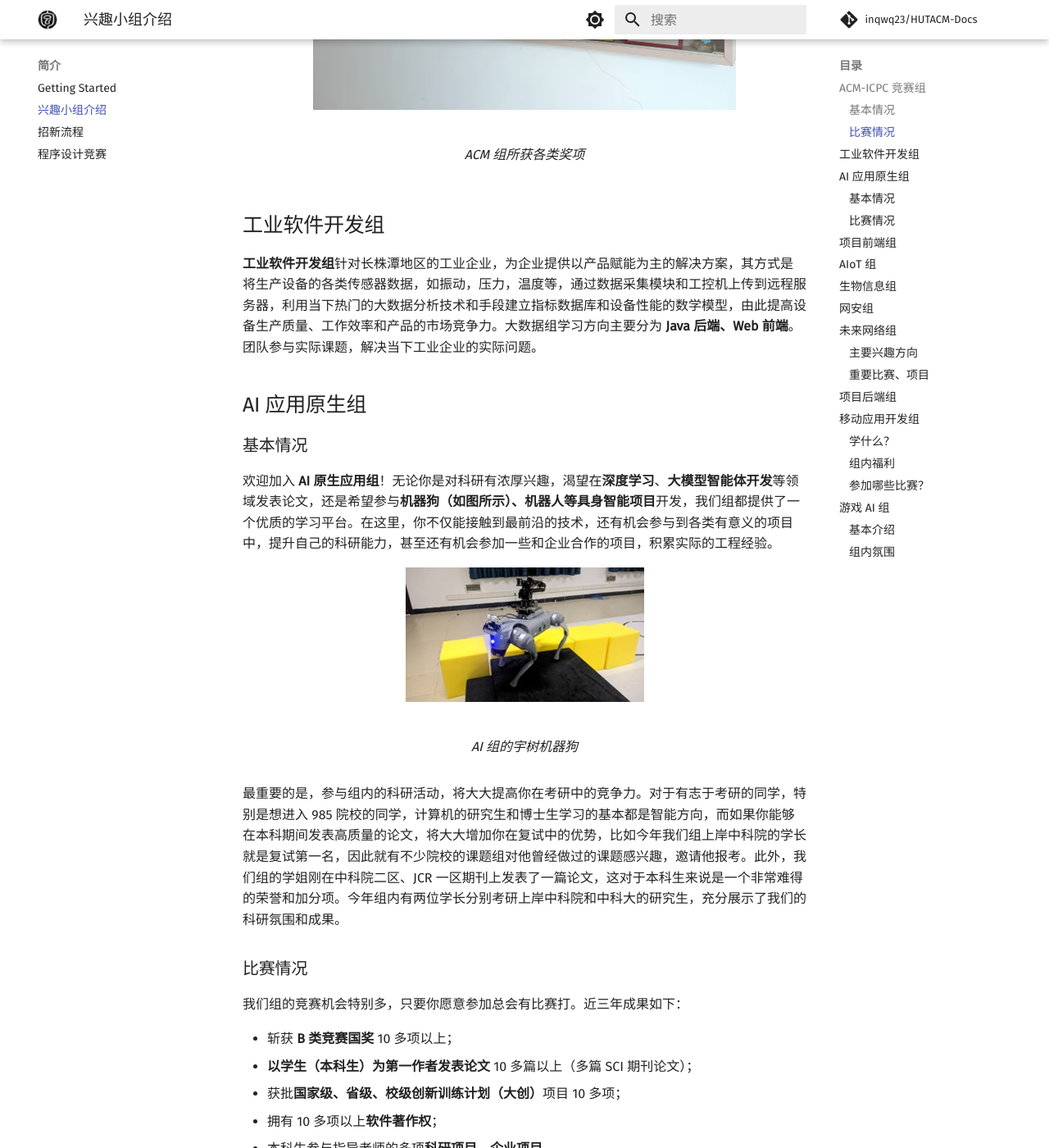
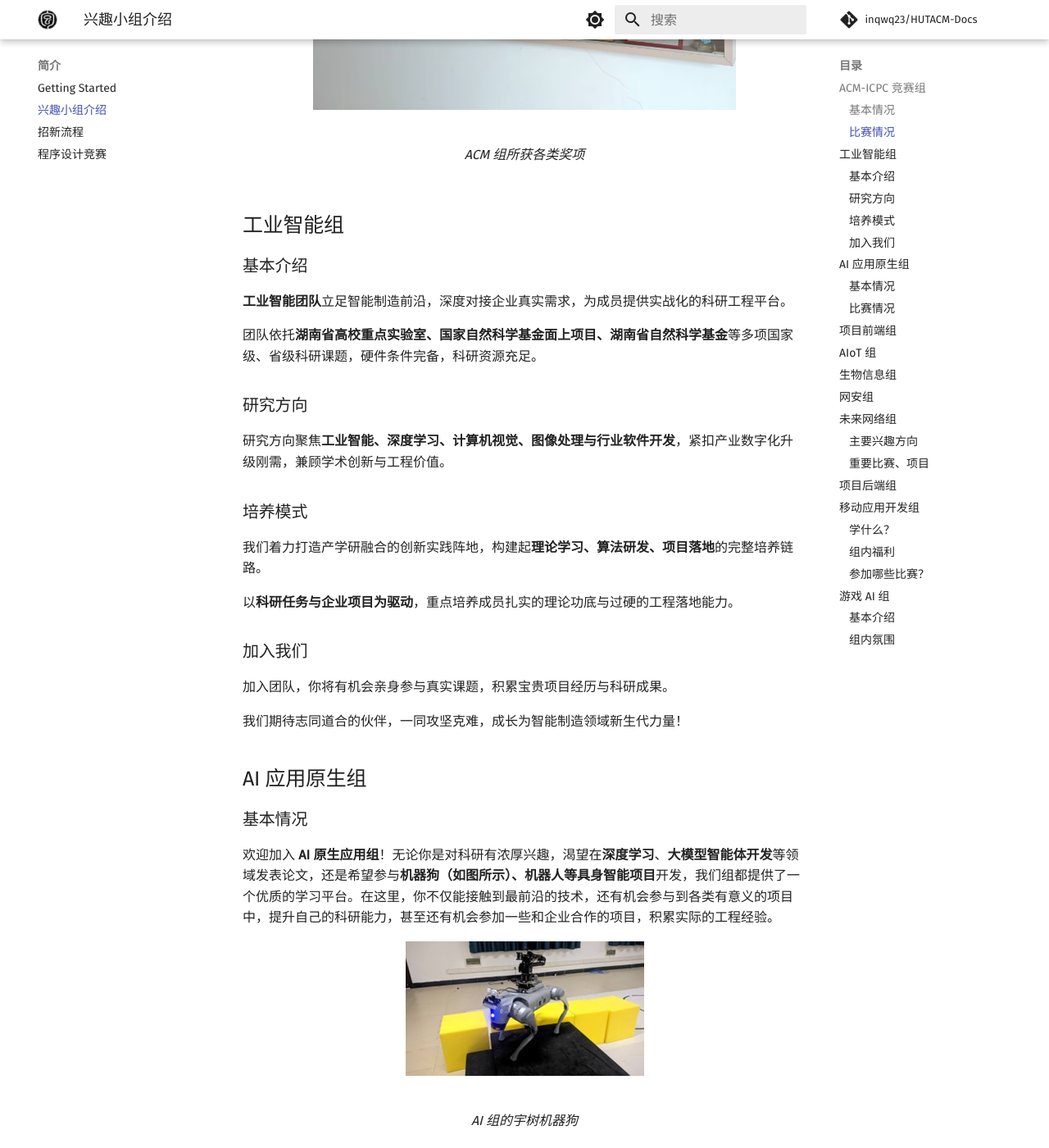
Before and after one commit to inqwq23/HUTACM-Docs, an MkDocs documentation site: the page built from docs/intro/groups.md, in a window 1280 px wide and 1400 px high, scrolled down 1436 px. Shown: the whole window at 82% size. Built offline with MkDocs 1.6.1 and Material for MkDocs 9.7.7, drawn with Linux system fonts in a browser that asks for light colours; comment, search, counter and statistics services are not loaded.

Commit message:
docs: 更新工业智能组介绍
将工业软件开发组更名为工业智能组
更新团队基本介绍、科研资源、研究方向及培养模式

```diff
--- a/docs/intro/groups.md
+++ b/docs/intro/groups.md
@@ -19,9 +19,29 @@ ACM 组是双创中心比赛最多的组别，你可以尽情的享受比赛带
   <figcaption>ACM 组所获各类奖项</figcaption>
 </figure>
 
-## 工业软件开发组
+## 工业智能组
 
-**工业软件开发组**针对长株潭地区的工业企业，为企业提供以产品赋能为主的解决方案，其方式是将生产设备的各类传感器数据，如振动，压力，温度等，通过数据采集模块和工控机上传到远程服务器，利用当下热门的大数据分析技术和手段建立指标数据库和设备性能的数学模型，由此提高设备生产质量、工作效率和产品的市场竞争力。大数据组学习方向主要分为 **Java 后端、Web 前端**。团队参与实际课题，解决当下工业企业的实际问题。
+### 基本介绍
+
+**工业智能团队**立足智能制造前沿，深度对接企业真实需求，为成员提供实战化的科研工程平台。
+
+团队依托**湖南省高校重点实验室、国家自然科学基金面上项目、湖南省自然科学基金**等多项国家级、省级科研课题，硬件条件完备，科研资源充足。
+
+### 研究方向
+
+研究方向聚焦**工业智能、深度学习、计算机视觉、图像处理与行业软件开发**，紧扣产业数字化升级刚需，兼顾学术创新与工程价值。
+
+### 培养模式
+
+我们着力打造产学研融合的创新实践阵地，构建起**理论学习、算法研发、项目落地**的完整培养链路。
+
+以**科研任务与企业项目为驱动**，重点培养成员扎实的理论功底与过硬的工程落地能力。
+
+### 加入我们
+
+加入团队，你将有机会亲身参与真实课题，积累宝贵项目经历与科研成果。
+
+我们期待志同道合的伙伴，一同攻坚克难，成长为智能制造领域新生代力量！
 
 ## AI 应用原生组
 
```
